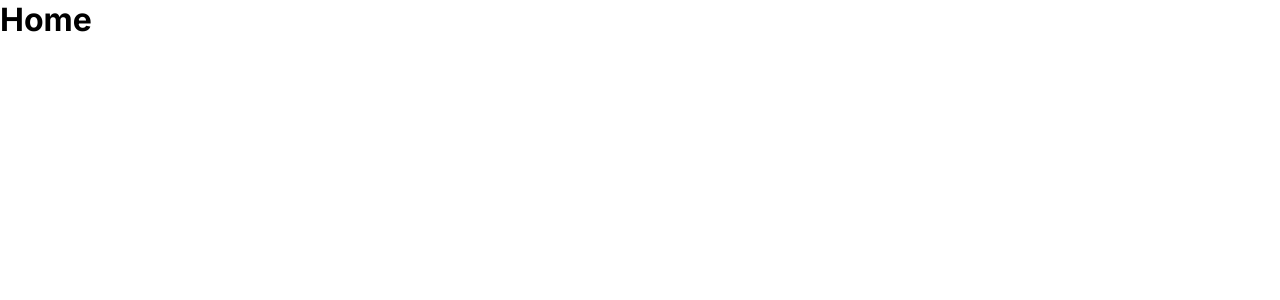
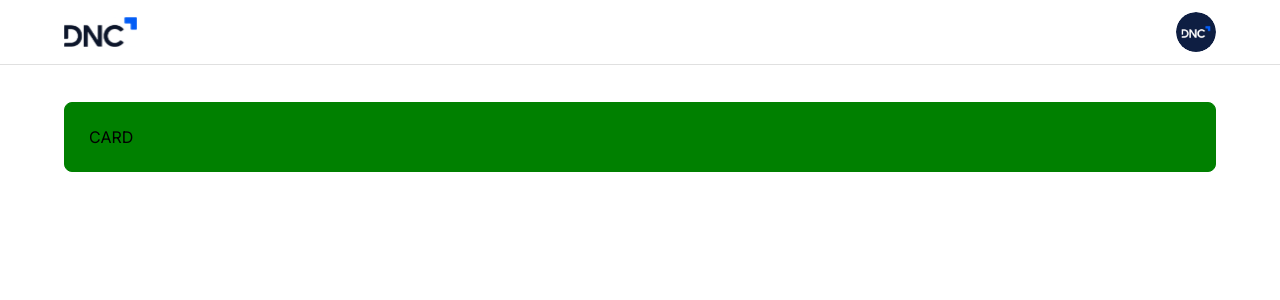
Before and after one commit to Abdalla1337/dnc-sales-dashboard-mrcl, a React (Vite) app: page /home in a window 1280 px wide. Shown: the top 300 px of the page. Built offline with nearby package versions, Linux system fonts and the light colour scheme.

Commit message:
Feat: Card Component

```diff
--- /dev/null
+++ b/src/components/CardComponent.tsx
@@ -0,0 +1,27 @@
+import styled from 'styled-components'
+import { pxToRem } from '@/utils'
+
+export const CardComponent = styled.div`
+  background-color: ${(props) => props.theme.card.background};
+  border: ${pxToRem(1)} solid ${(props) => props.theme.card.border};
+  border-radius: ${pxToRem(8)};
+  box-sizing: border-box;
+  padding: ${pxToRem(24)};
+  width: 100%;
+  &.alert {
+    background-color: ${(props) => props.theme.card.alert};
+    border-color: ${(props) => props.theme.card.alert};
+  }
+  &.success {
+    background-color: ${(props) => props.theme.card.success};
+    border-color: ${(props) => props.theme.card.success};
+  }
+  &.warning {
+    background-color: ${(props) => props.theme.card.warning};
+    border-color: ${(props) => props.theme.card.warning};
+  }
+  a {
+    color: inherit;
+    text-decoration: none;
+  }
+`
--- /dev/null
+++ b/src/components/Header.tsx
@@ -0,0 +1,41 @@
+import styled from 'styled-components'
+import { Link } from 'react-router-dom'
+import { Logo } from '@/components'
+import { Avatar, Box, Container } from '@mui/material'
+import { pxToRem } from '@/utils'
+
+const StyledHeader = styled.header`
+  background-color: ${(props) => props.theme.appBackground};
+  border-bottom: ${pxToRem(1)} solid ${(props) => props.theme.appDefaultStroke};
+  margin-bottom: ${pxToRem(37)};
+  width: 100%;
+`
+function Header() {
+  return (
+    <StyledHeader>
+      <Container maxWidth="lg">
+        <Box
+          sx={{
+            alignItems: 'center',
+            display: 'flex',
+            justifyContent: 'space-between',
+            height: pxToRem(64),
+          }}
+        >
+          <Link to="/home">
+            <Logo height={30} width={73} />
+          </Link>
+          <Link to="/perfil">
+            <Avatar
+              alt="DNC Avatar"
+              src="dnc-avatar.svg"
+              sx={{ width: pxToRem(40), height: pxToRem(40) }}
+            />
+          </Link>
+        </Box>
+      </Container>
+    </StyledHeader>
+  )
+}
+
+export default Header
--- a/src/components/index.ts
+++ b/src/components/index.ts
@@ -1,5 +1,7 @@
 export { default as FormComponent } from './FormComponents'
+export { default as Header } from './Header'
 export * from './BannerImage'
+export * from './CardComponent'
 export * from './Logo'
 export * from './StyledButton'
 export * from './StyledInput'
--- a/src/pages/Home.tsx
+++ b/src/pages/Home.tsx
@@ -1,7 +1,13 @@
+import { CardComponent, Header } from '@/components'
+import { Container } from '@mui/material'
+
 function Home() {
   return (
     <>
-      <h1>Home</h1>
+      <Header />
+      <Container>
+        <CardComponent className="success">CARD</CardComponent>
+      </Container>
     </>
   )
 }
--- a/src/pages/Leads.tsx
+++ b/src/pages/Leads.tsx
@@ -1,6 +1,9 @@
+import { Header } from '@/components'
+
 function Leads() {
   return (
     <>
+      <Header />
       <h1>Leads</h1>
     </>
   )
--- a/src/pages/Profile.tsx
+++ b/src/pages/Profile.tsx
@@ -1,6 +1,9 @@
+import { Header } from '@/components'
+
 function Profile() {
   return (
     <>
+      <Header />
       <h1>Profile</h1>
     </>
   )
```
Also changed, not shown: public/dnc-avatar.svg (added).
